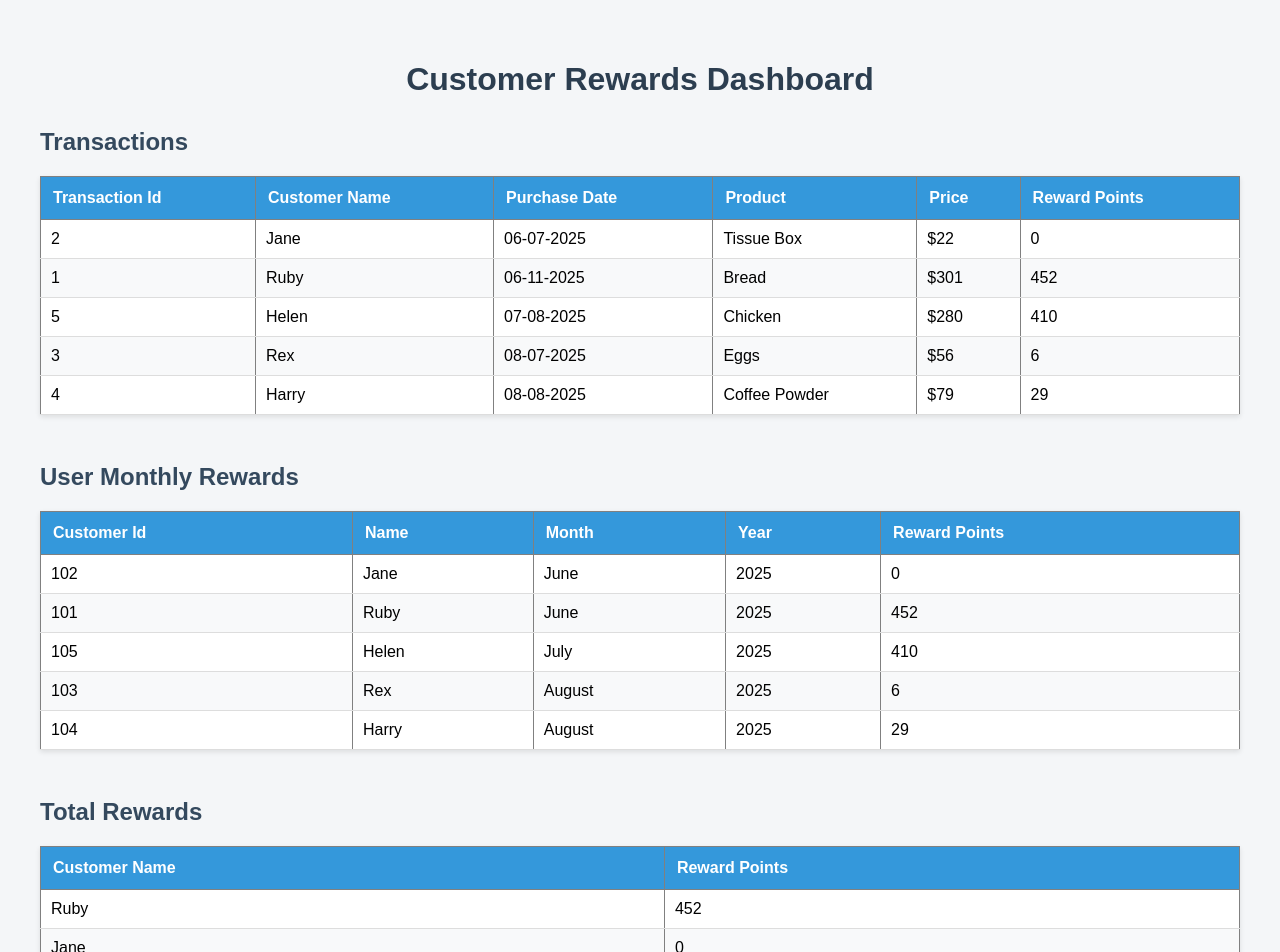
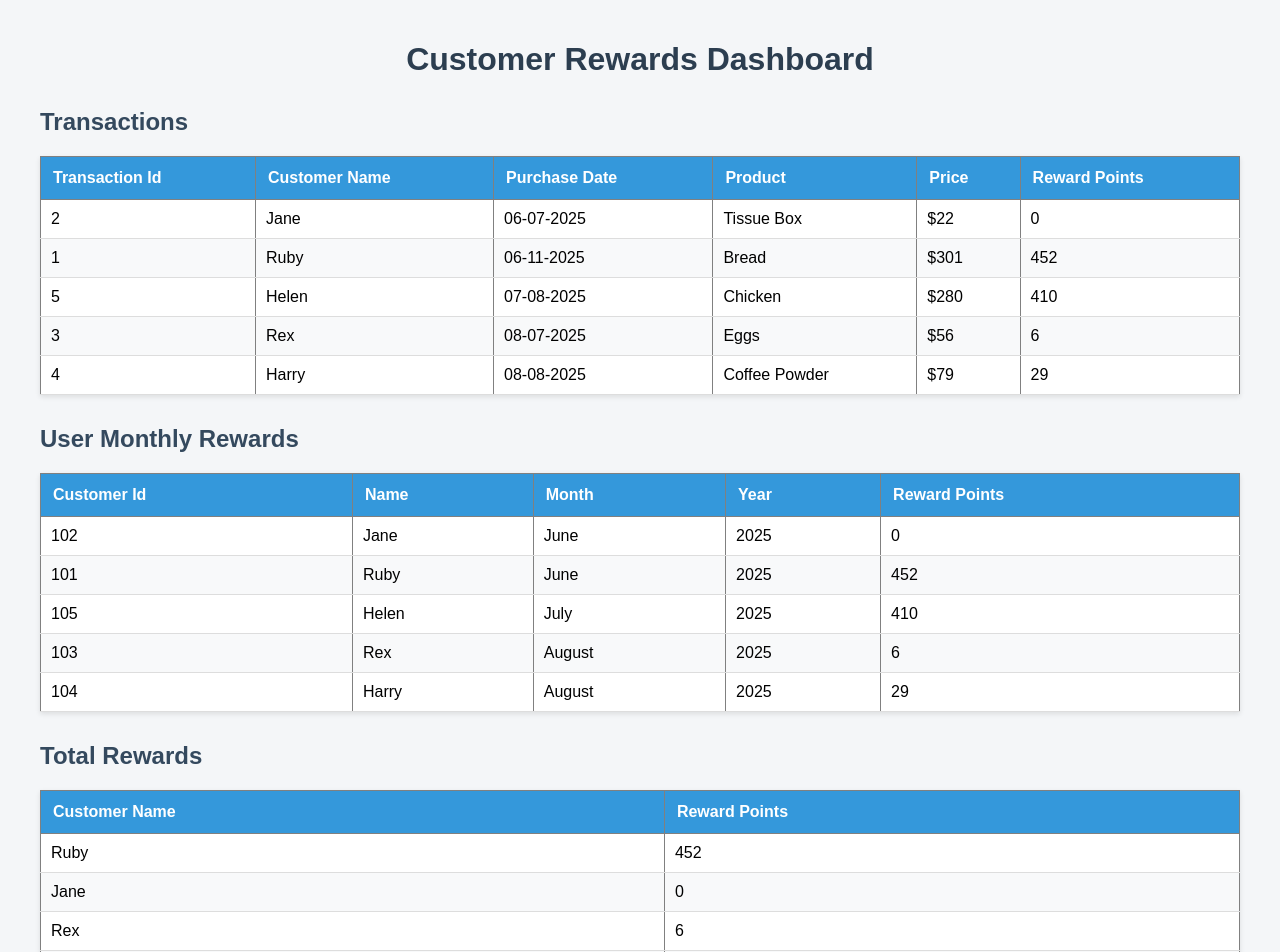
Before and after one commit to ArdhraShaji7/ReactAssignment, a React (Create React App) app: page / in a window 1280 px wide. Shown: the top 952 px of the page. Built offline with nearby package versions, Linux system fonts and the light colour scheme.

Commit message:
Added style changes to Table

```diff
--- a/src/App.jsx
+++ b/src/App.jsx
@@ -55,18 +55,21 @@ function App() {
   const totalRewards = getTotalReward(state.transactions);
 
   return (
-    <div style={{ padding: '20px' }}>
-      <h1>Customer Rewards Dashboard</h1>
+    <div className="container">
+       <div className="dashboard-header">
+    <h1>Customer Rewards Dashboard</h1>
+   </div>
+      <div className="card">
+        <TransactionsTable cusTransDetails={state.transactions} />
+      </div>
 
-      <TransactionsTable cusTransDetails={state.transactions} />
+      <div className="card">
+        <MonthlyRewardsTable rewards={monthlyRewards} />
+      </div>
 
-    <br />
-
-     <MonthlyRewardsTable rewards={monthlyRewards} />
-
-   <br />
-
-      <TotalRewardsTable rewards={totalRewards} />
+      <div className="card">
+        <TotalRewardsTable rewards={totalRewards} />
+      </div>
     </div>
   );
 }
```
